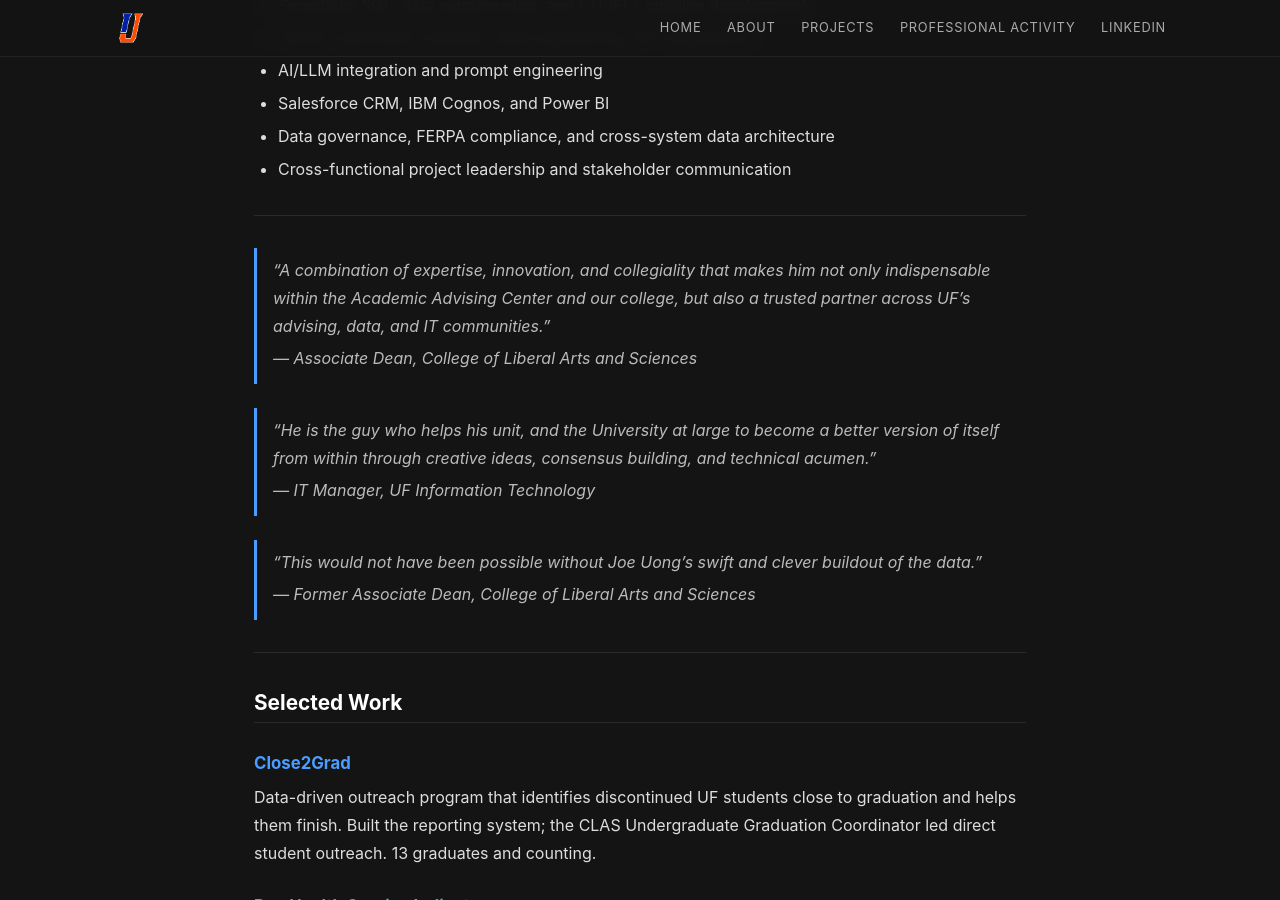
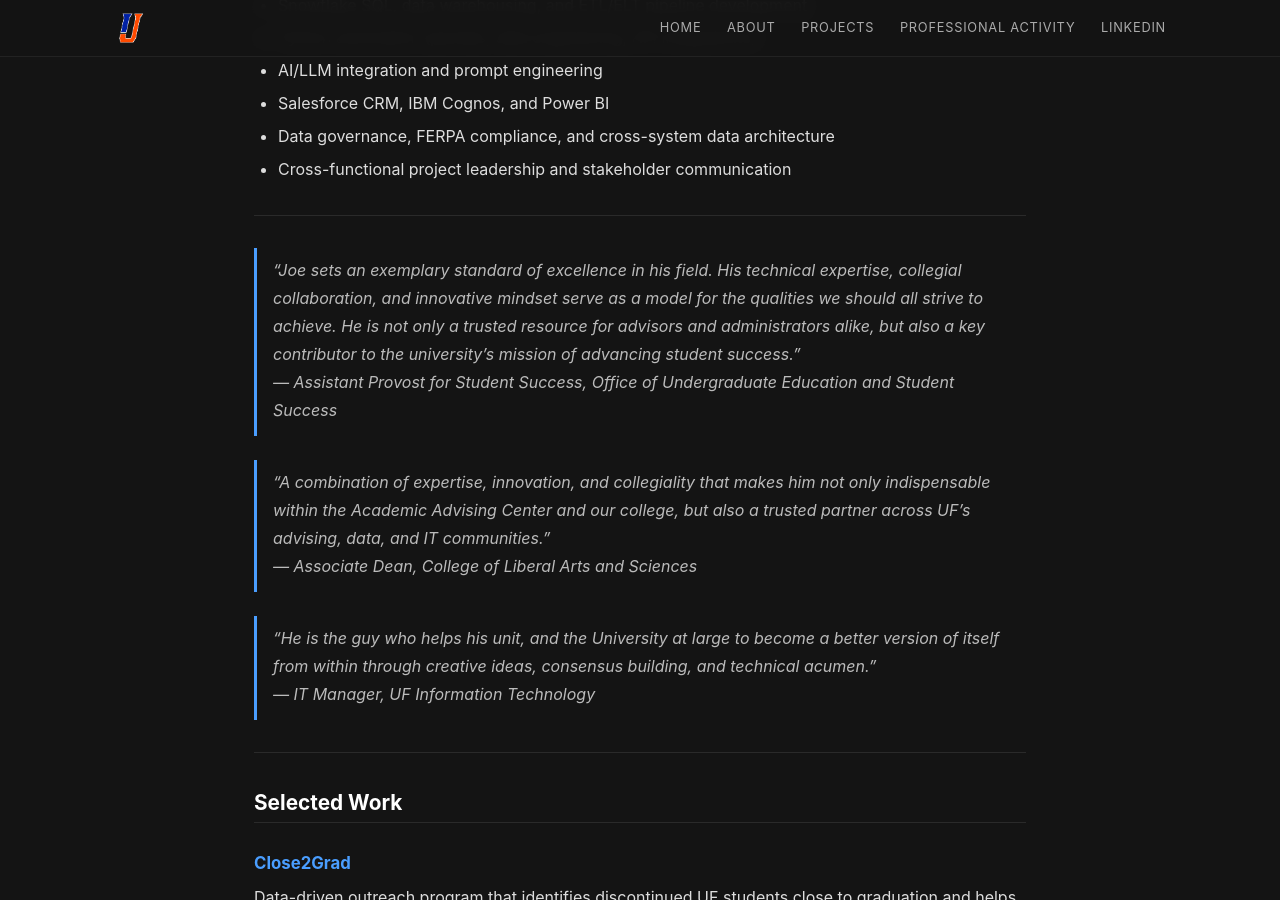
Before and after one commit to joeufl/portfolio, a Jekyll site: the page built from index.md, in a window 1280 px wide and 900 px high, scrolled down 365 px. Built offline with Jekyll 4.4.1, drawn with Linux system fonts in a browser that asks for light colours.

Commit message:
minor quotes updates

```diff
--- a/index.md
+++ b/index.md
@@ -17,17 +17,14 @@ What makes systems stick is institutional range: I translate between leadership
 
 ---
 
+> "Joe sets an exemplary standard of excellence in his field. His technical expertise, collegial collaboration, and innovative mindset serve as a model for the qualities we should all strive to achieve. He is not only a trusted resource for advisors and administrators alike, but also a key contributor to the university’s mission of advancing student success."
+> — Assistant Provost for Student Success, Office of Undergraduate Education and Student Success
+
 > "A combination of expertise, innovation, and collegiality that makes him not only indispensable within the Academic Advising Center and our college, but also a trusted partner across UF's advising, data, and IT communities."
->
 > — Associate Dean, College of Liberal Arts and Sciences
 
 > "He is the guy who helps his unit, and the University at large to become a better version of itself from within through creative ideas, consensus building, and technical acumen."
->
 > — IT Manager, UF Information Technology
-
-> "This would not have been possible without Joe Uong's swift and clever buildout of the data."
->
-> — Former Associate Dean, College of Liberal Arts and Sciences
 
 ---
 
```
